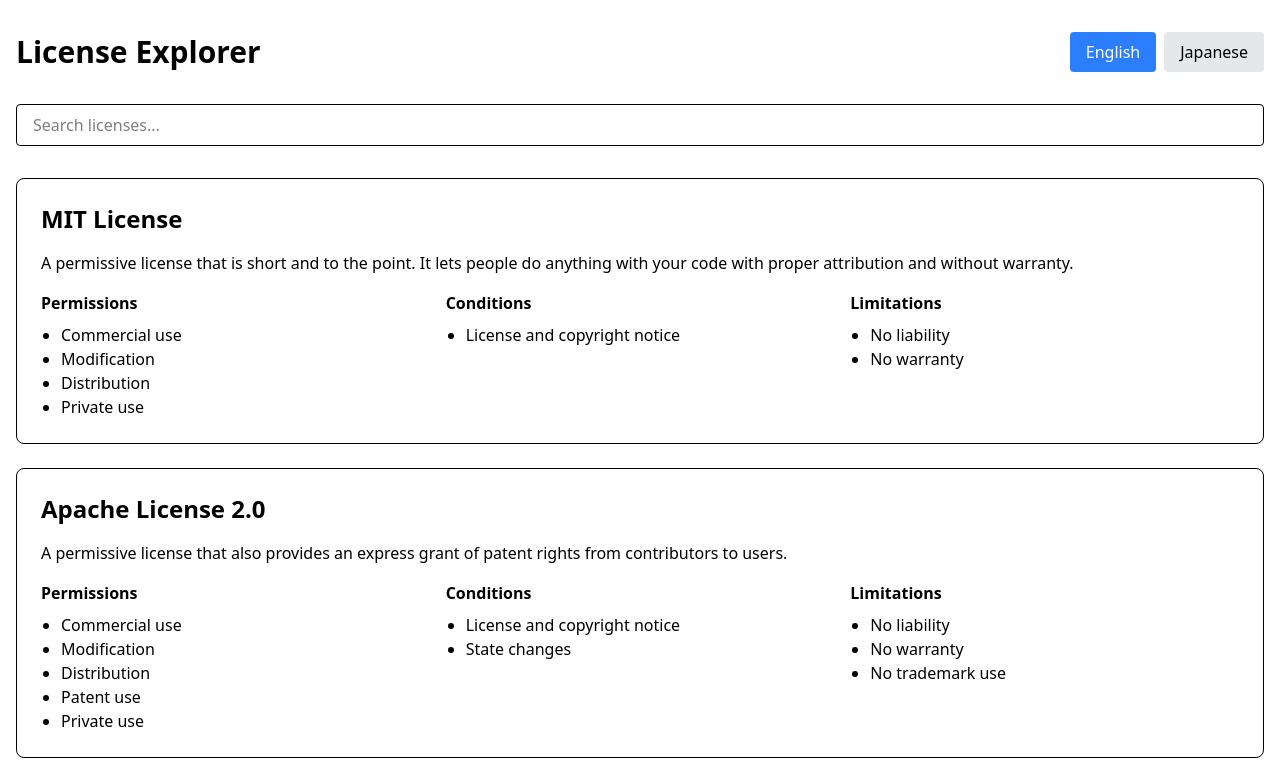
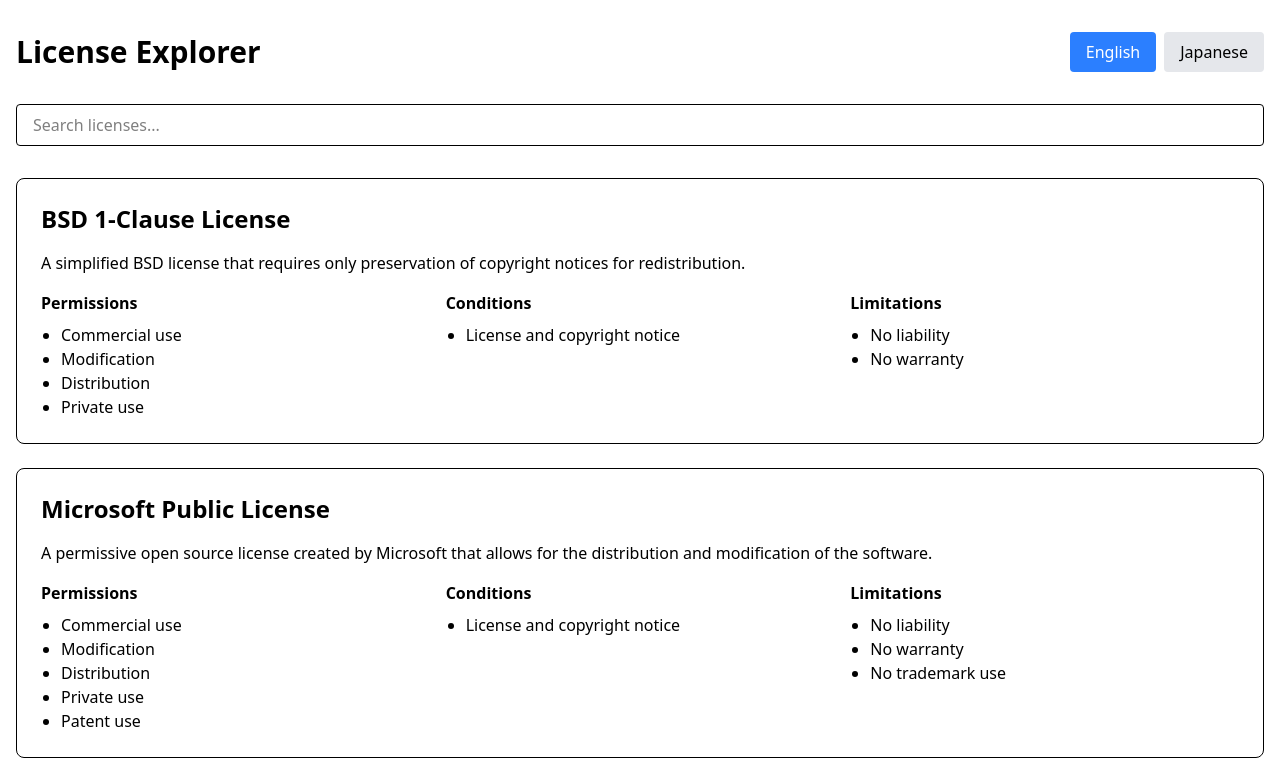
Before and after one commit to minagishl/license-explorer, a Preact app: page / in a window 1280 px wide. Shown: the top 780 px of the page. Built offline with nearby package versions, Linux system fonts and the light colour scheme.

Commit message:
feat: add details for three licenses

```diff
--- a/src/licenses.ts
+++ b/src/licenses.ts
@@ -1,6 +1,75 @@
 import { License, LicenseAlias } from './types';
 
 export const licenses: License[] = [
+  {
+    name: 'BSD 1-Clause License',
+    description: {
+      en: 'A simplified BSD license that requires only preservation of copyright notices for redistribution.',
+      ja: '再配布時に著作権表示の保持のみを要求する簡略化されたBSDライセンスです。',
+    },
+    permissions: {
+      en: ['Commercial use', 'Modification', 'Distribution', 'Private use'],
+      ja: ['商用利用', '改変', '配布', '私的利用'],
+    },
+    conditions: {
+      en: ['License and copyright notice'],
+      ja: ['ライセンスと著作権表示'],
+    },
+    limitations: {
+      en: ['No liability', 'No warranty'],
+      ja: ['免責', '無保証'],
+    },
+  },
+  {
+    name: 'Microsoft Public License',
+    description: {
+      en: 'A permissive open source license created by Microsoft that allows for the distribution and modification of the software.',
+      ja: 'Microsoftが作成した寛容なオープンソースライセンスで、ソフトウェアの配布と改変を許可します。',
+    },
+    permissions: {
+      en: [
+        'Commercial use',
+        'Modification',
+        'Distribution',
+        'Private use',
+        'Patent use',
+      ],
+      ja: ['商用利用', '改変', '配布', '私的利用', '特許使用'],
+    },
+    conditions: {
+      en: ['License and copyright notice'],
+      ja: ['ライセンスと著作権表示'],
+    },
+    limitations: {
+      en: ['No liability', 'No warranty', 'No trademark use'],
+      ja: ['免責', '無保証', '商標使用不可'],
+    },
+  },
+  {
+    name: 'Microsoft Reciprocal License',
+    description: {
+      en: 'A license created by Microsoft that requires source code of modifications to be shared when distributed.',
+      ja: 'Microsoftが作成したライセンスで、配布時に改変されたソースコードの共有を要求します。',
+    },
+    permissions: {
+      en: [
+        'Commercial use',
+        'Modification',
+        'Distribution',
+        'Private use',
+        'Patent use',
+      ],
+      ja: ['商用利用', '改変', '配布', '私的利用', '特許使用'],
+    },
+    conditions: {
+      en: ['Disclose source', 'License and copyright notice', 'Same license'],
+      ja: ['ソースコードの公開', 'ライセンスと著作権表示', '同一ライセンス'],
+    },
+    limitations: {
+      en: ['No liability', 'No warranty', 'No trademark use'],
+      ja: ['免責', '無保証', '商標使用不可'],
+    },
+  },
   {
     name: 'MIT License',
     description: {
@@ -358,6 +427,18 @@
 
 export const licenseAliases: LicenseAlias[] = [
   {
+    name: 'BSD 1-Clause License',
+    aliases: ['BSD-1', 'BSD 1', 'BSD1', 'BSD 1-Clause', 'BSD-1-Clause'],
+  },
+  {
+    name: 'Microsoft Public License',
+    aliases: ['MS-PL', 'MSPL', 'Microsoft PL'],
+  },
+  {
+    name: 'Microsoft Reciprocal License',
+    aliases: ['MS-RL', 'MSRL', 'Microsoft RL'],
+  },
+  {
     name: 'MIT License',
     aliases: ['MIT', 'mit', 'MIT license', 'mit license'],
   },
```
